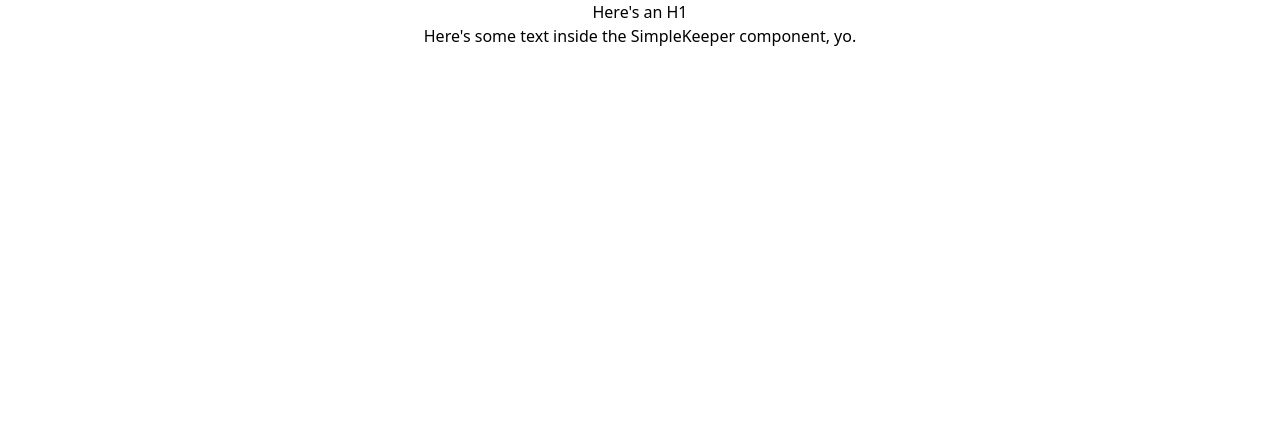
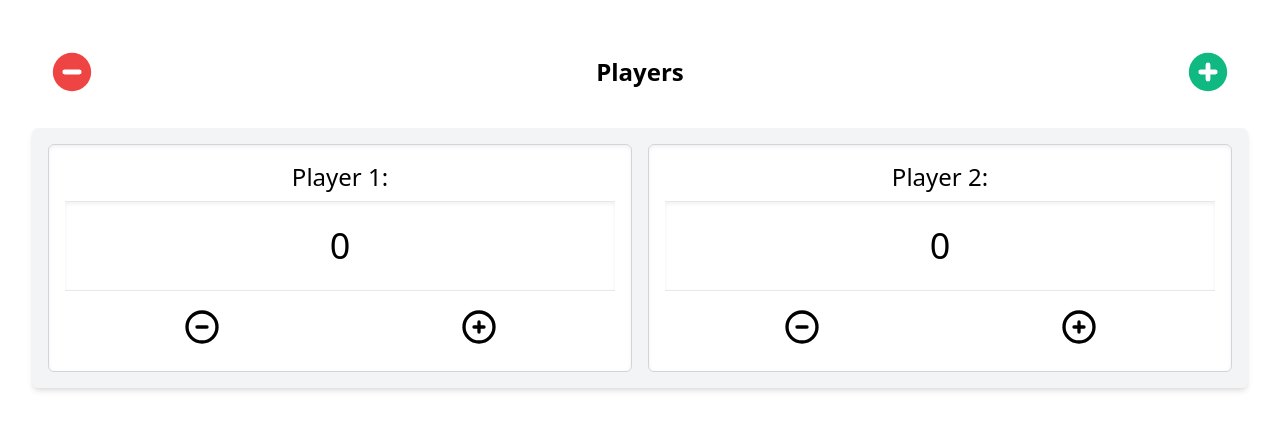
Before and after one commit to greeze/scorekeeper, a React (Create React App) app: page / in a window 1280 px wide. Shown: the top 430 px of the page. Built offline with nearby package versions, Linux system fonts and the light colour scheme.

Commit message:
Simple keeper

```diff
--- a/package.json
+++ b/package.json
@@ -12,6 +12,7 @@
   },
   "dependencies": {
     "@craco/craco": "^6.2.0",
+    "@heroicons/react": "^1.0.4",
     "@testing-library/jest-dom": "^5.14.1",
     "@testing-library/react": "^11.2.7",
     "@testing-library/user-event": "^12.8.3",
@@ -19,6 +20,7 @@
     "@types/node": "^12.20.23",
     "@types/react": "^17.0.19",
     "@types/react-dom": "^17.0.9",
+    "@types/tailwindcss": "^2.2.1",
     "husky": "^7.0.2",
     "lint-staged": "^11.1.2",
     "prettier": "^2.3.2",
--- a/src/components/App/App.tsx
+++ b/src/components/App/App.tsx
@@ -4,8 +4,7 @@ import SimpleKeeper from 'components/SimpleKeeper'
 
 function App() {
   return (
-    <div className='container mx-auto text-center'>
-      <h1 className=''>Here's an H1</h1>
+    <div className='container mx-auto text-center md:p-8'>
       <SimpleKeeper />
     </div>
   )
--- /dev/null
+++ b/src/components/SimpleKeeper/PlayerColumn.tsx
@@ -0,0 +1,27 @@
+import React from 'react'
+import { MinusCircleIcon, PlusCircleIcon } from '@heroicons/react/outline'
+
+interface PlayerColumnProps {
+  index: number
+  name: string
+  score: number
+  increment: (playerIndex: number) => void
+  decrement: (playerIndex: number) => void
+}
+
+export const PlayerColumn = ({ decrement, increment, index, name, score }: PlayerColumnProps) => {
+  return (
+    <div className='bg-white flex flex-col rounded-md border border-gray-300 p-4 shadow-inner'>
+      <div className='md:text-2xl font-thin border-b pb-2'>{name}:</div>
+      <div className='text-2xl md:text-4xl md:font-medium py-6 shadow-inner'>{score}</div>
+      <div className='flex flex-row justify-evenly gap-x-1 text-2xl font-thin border-t pt-2'>
+        <button className='flex-grow text-center p-2 hover:shadow' onClick={() => decrement(index)}>
+          <MinusCircleIcon className='w-5 h-5 md:w-10 md:h-10 inline-block' />
+        </button>
+        <button className='flex-grow text-center p-2 hover:shadow' onClick={() => increment(index)}>
+          <PlusCircleIcon className='w-5 h-5 md:w-10 md:h-10 inline-block' />
+        </button>
+      </div>
+    </div>
+  )
+}
--- a/src/components/SimpleKeeper/SimpleKeeper.tsx
+++ b/src/components/SimpleKeeper/SimpleKeeper.tsx
@@ -1,7 +1,45 @@
 import React from 'react'
+import { useRecoilState } from 'recoil'
+import { MinusCircleIcon, PlusCircleIcon } from '@heroicons/react/solid'
 
-function SimpleKeeper() {
-  return <div>Here's some text inside the SimpleKeeper component, yo.</div>
+import {
+  playerListState,
+  useAddPlayer,
+  useDecrementPlayerScore,
+  useIncrementPlayerScore,
+  useRemovePlayer,
+} from './atoms'
+import { CircleIconButton } from 'components/primitives/CircleIconButton'
+import { PlayerColumn } from './PlayerColumn'
+
+export default function SimpleKeeper() {
+  const [playersList, setPlayers] = useRecoilState(playerListState)
+  const addPlayer = useAddPlayer(setPlayers)
+  const removePlayer = useRemovePlayer(setPlayers)
+  const incrementPlayerScore = useIncrementPlayerScore(setPlayers)
+  const decrementPlayerScore = useDecrementPlayerScore(setPlayers)
+
+  return (
+    <>
+      <div className='flex flex-row p-4 md:px-4 md:mb-4 items-center'>
+        <CircleIconButton colorName='red' IconComponent={MinusCircleIcon} onClick={removePlayer} />
+        <h1 className='flex-grow text-xl font-semibold md:text-2xl md:font-bold'>Players</h1>
+        <CircleIconButton colorName='green' IconComponent={PlusCircleIcon} onClick={addPlayer} />
+      </div>
+      <div
+        className={`grid grid-cols-2 sm:grid-cols-3 md:grid-cols-4 lg:grid-cols-${playersList.length} gap-4 bg-gray-100 shadow-md p-4 rounded-md`}
+      >
+        {playersList.map((player, index) => (
+          <PlayerColumn
+            decrement={decrementPlayerScore}
+            increment={incrementPlayerScore}
+            index={index}
+            key={player.name}
+            name={player.name}
+            score={player.score}
+          />
+        ))}
+      </div>
+    </>
+  )
 }
-
-export default SimpleKeeper
--- /dev/null
+++ b/src/components/SimpleKeeper/atoms.ts
@@ -0,0 +1,71 @@
+import { useCallback } from 'react'
+import { atom, SetterOrUpdater } from 'recoil'
+
+interface PlayerData {
+  name: string
+  score: number
+}
+
+const initialPlayers: PlayerData[] = [
+  { name: 'Player 1', score: 0 },
+  { name: 'Player 2', score: 0 },
+]
+
+export const playerListState = atom<PlayerData[]>({
+  key: 'playerListState',
+  default: [...initialPlayers],
+})
+
+export const useAddPlayer = (setPlayers: SetterOrUpdater<PlayerData[]>) => {
+  return useCallback(() => {
+    setPlayers((players) => [
+      ...players,
+      {
+        name: `Player ${players.length + 1}`,
+        score: 0,
+      },
+    ])
+  }, [setPlayers])
+}
+
+export const useRemovePlayer = (setPlayers: SetterOrUpdater<PlayerData[]>) => {
+  return useCallback(() => {
+    setPlayers((players) => players.slice(0, -1))
+  }, [setPlayers])
+}
+
+export const useIncrementPlayerScore = (setPlayers: SetterOrUpdater<PlayerData[]>) => {
+  return useCallback(
+    (playerIndex: number) => {
+      setPlayers((players) => {
+        return players.map((player, index) => {
+          return index === playerIndex
+            ? {
+                ...player,
+                score: player.score + 1,
+              }
+            : player
+        })
+      })
+    },
+    [setPlayers],
+  )
+}
+
+export const useDecrementPlayerScore = (setPlayers: SetterOrUpdater<PlayerData[]>) => {
+  return useCallback(
+    (playerIndex: number) => {
+      setPlayers((players) => {
+        return players.map((player, index) => {
+          return index === playerIndex
+            ? {
+                ...player,
+                score: player.score - 1,
+              }
+            : player
+        })
+      })
+    },
+    [setPlayers],
+  )
+}
--- /dev/null
+++ b/src/components/primitives/CircleIconButton.tsx
@@ -0,0 +1,18 @@
+import type { MouseEventHandler } from 'react'
+import type { HeroIcon, TailwindColorName } from 'types'
+
+import React from 'react'
+
+interface CircleIconButtonProps {
+  colorName?: TailwindColorName
+  IconComponent: HeroIcon
+  onClick: MouseEventHandler
+}
+
+export const CircleIconButton = ({ colorName = 'gray', IconComponent, onClick }: CircleIconButtonProps) => {
+  return (
+    <button className='group' onClick={onClick}>
+      <IconComponent className={`h-8 w-8 md:h-12 md:w-12 group-hover:shadow rounded-full text-${colorName}-500`} />
+    </button>
+  )
+}
--- /dev/null
+++ b/src/types.ts
@@ -0,0 +1,4 @@
+import type { TailwindColorConfig } from 'tailwindcss/tailwind-config'
+
+export type TailwindColorName = keyof TailwindColorConfig
+export type HeroIcon = (props: React.ComponentProps<'svg'>) => JSX.Element
```
Also changed, not shown: 1 other file (tests, documents, lock files or other folders).
